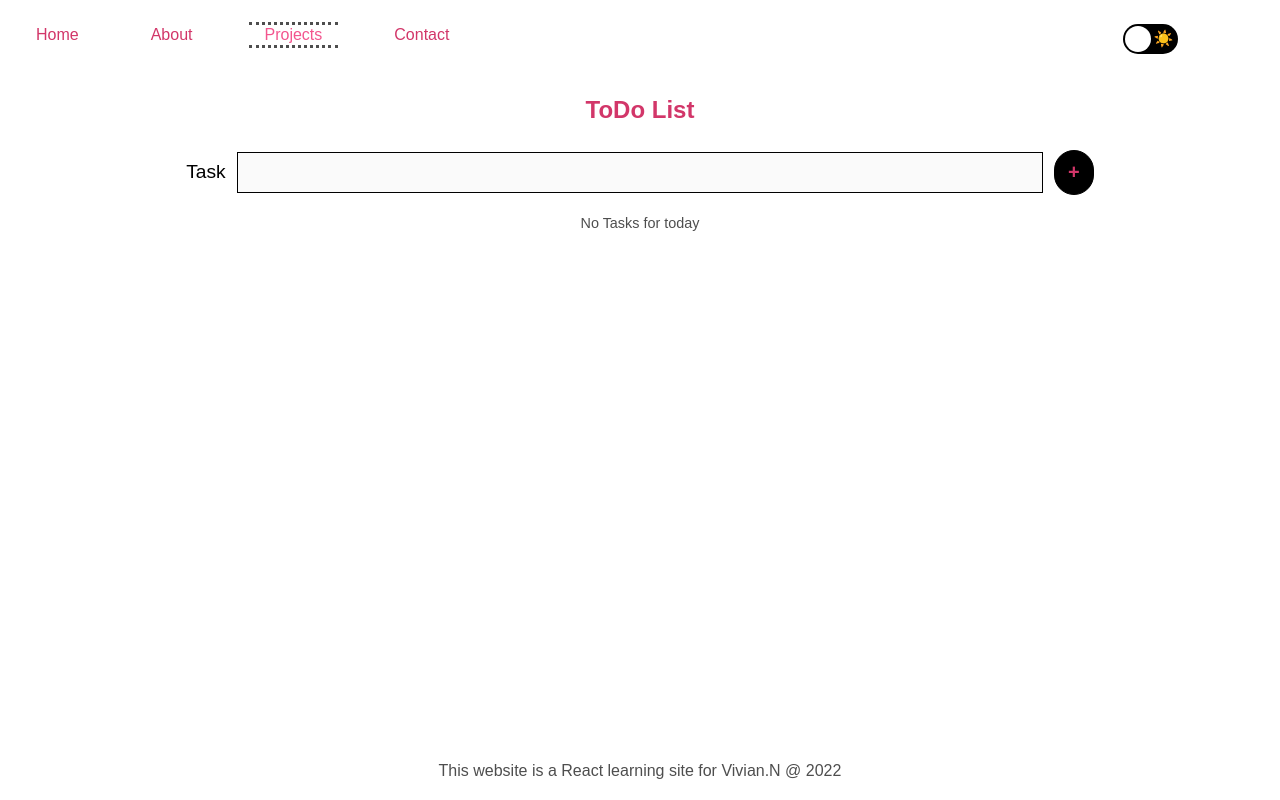
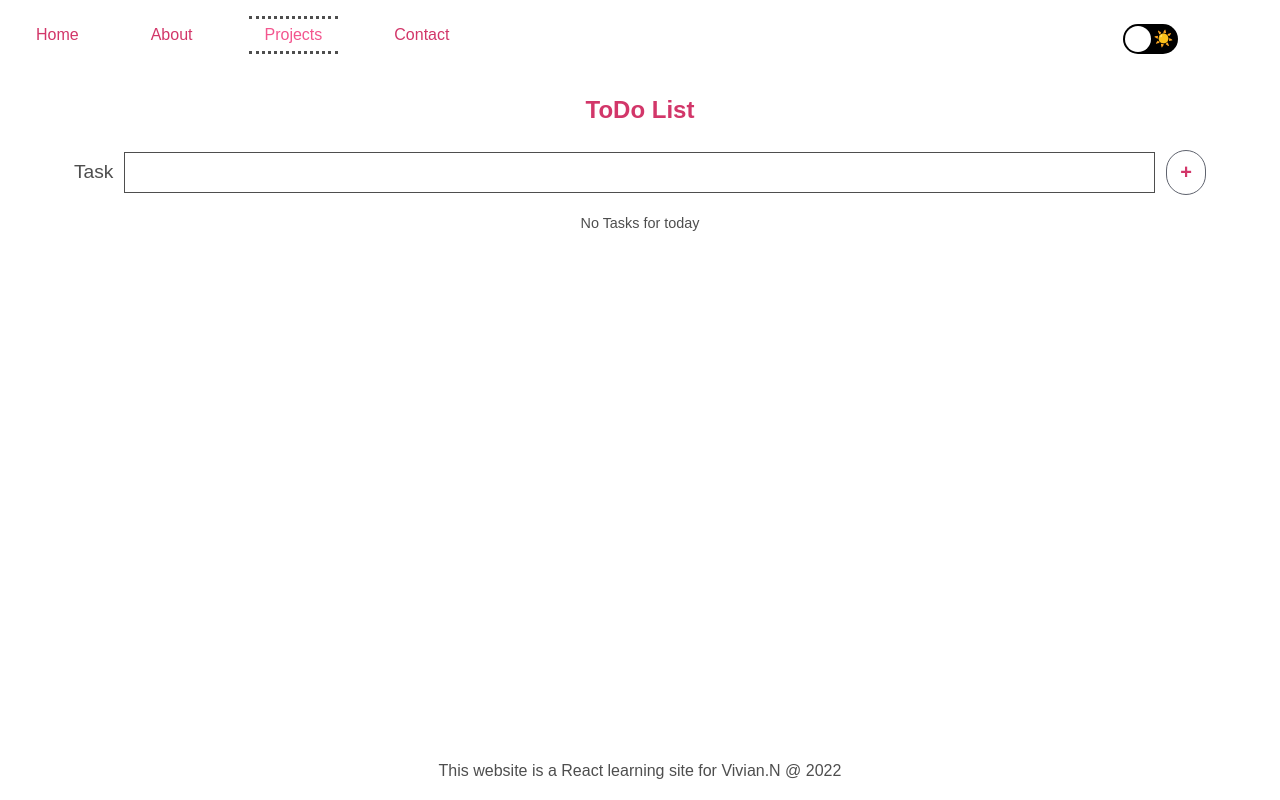
Before and after one commit to viv-nic/CLG-React-Assignments, a React (Create React App) app: page /projects/todo-app in a window 1280 px wide. Built offline with nearby package versions, Linux system fonts and the light colour scheme.

Commit message:
changes to CSS styling for dark mode

```diff
--- a/src/components/TodoList/todoList.module.css
+++ b/src/components/TodoList/todoList.module.css
@@ -11,20 +11,20 @@
     align-items: center;
     margin: 0px 10px;
     font-size: 120%;
+    color: var(--main-color);
   }
 
-  input[type="text"] {
+  input {
       /* padding: 12px 20px; */
       margin: 8px 1px;
-      width: 70%;
-      background-color: #fafafa;
-      border: 1px solid black;
+      width: 100%;
+      background-color: var(--main-bg-color);
+      border: 1px solid var(--main-border-color);
     }
 
   .addTodoButton {
-    background-color: black;
-    color: white;
-    border-color: black;
+    background-color: var(--main-bg-color);
+    border: 1px solid var(--main-border-color);
     outline: none;
     width: auto;
     height: 45px;
@@ -35,12 +35,12 @@
   }
 
   .addTodoButton:hover {
-    background-color: white;
-    color: black;
-    border-color: black;
+    background-color: var(--main-bg-color);
+    color: var(--main-color);
+    border: 1px solid var(--main-border-color);
     outline: none;
     width: auto;
-    padding: 0px 5px;
+    padding: 5px;
     margin: 5px 10px;
     cursor: pointer;
   }
--- a/src/components/enquireForm/index.jsx
+++ b/src/components/enquireForm/index.jsx
@@ -41,7 +41,7 @@ function EnquireForm () {
                         Name
                         <input
                             type="text"
-                            // className={styles.enquiryLabel}
+                            className={styles.enquiryLabel}
                             placeholder="Your Name.."
                             onChange={(e) => setName(e.target.value)} />
                     </label>
@@ -50,7 +50,7 @@ function EnquireForm () {
                         Email
                         <input
                             type="text"
-                            // className={styles.enquiryLabel}
+                            className={styles.enquiryLabel}
                             placeholder="Your Email.."
                             onChange={(e) => setEmail(e.target.value)} />
                     </label>
--- a/src/components/nav/navigation.module.css
+++ b/src/components/nav/navigation.module.css
@@ -30,8 +30,8 @@ header li a:active,
 header .active {
     border-bottom: 3px dotted var(--main-font-color);
     border-top: 3px dotted var(--main-font-color);
-    padding-top: 1.5%;
-    padding-bottom: 1.5%;
+    padding-top: 8%;
+    padding-bottom: 8%;
     color: var(--link-hover-color);
     text-decoration: none;
   }
```
